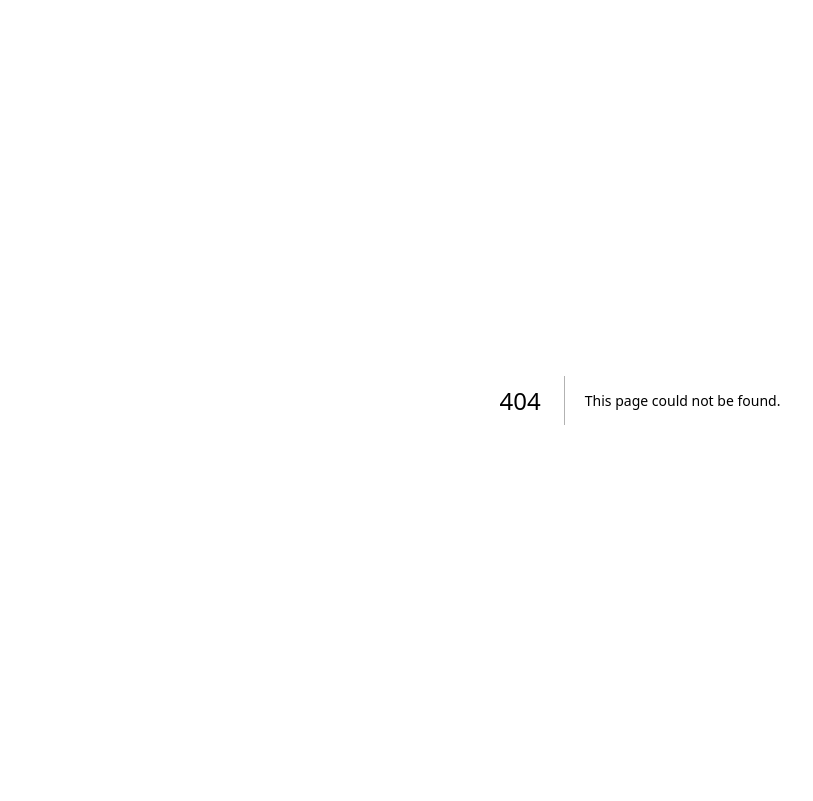
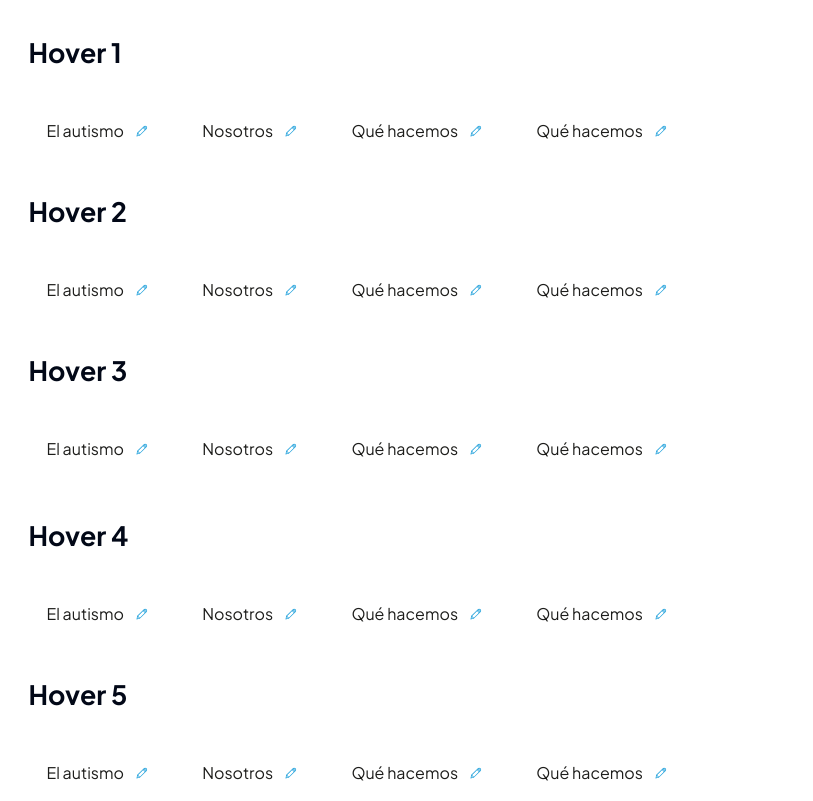
Before and after one commit to lanegrita/autismo_empleo, a Next.js app: page /playground/link in a window 1280 px wide. Before the commit this address had no page. Shown: the whole page, without its empty margins (0-813 px from the left). Built offline with nearby package versions, Linux system fonts and the light colour scheme.

Commit message:
Add AppLink component.

```diff
--- /dev/null
+++ b/app/components/ui/app-link/AppLink.module.css
@@ -0,0 +1,89 @@
+.container {
+  padding: var(--spacer-7) var(--spacer-8);
+  padding-top: cal(var(--spacer-7 - 1px));
+  display: flex;
+  flex-direction: column;
+  box-sizing: border-box;
+  border: 2px solid transparent;
+  border-radius: 24px;
+  transition: all 0.3s;
+  outline: none;
+  width: fit-content;
+}
+
+.content {
+  display: flex;
+  color: var(--color-text-1);
+  gap: var(--spacer-4);
+  align-items: center;
+}
+
+.title {
+  font-size: var(--text-para);
+}
+
+.icon svg {
+  width: 20px;
+  height: 20px;
+}
+.container.hover_1_container:hover,
+.container.hover_1_container:focus {
+  border: 2px solid var(--color-azul-ae);
+  border-radius: 24px;
+}
+
+.container.hover_1_container:hover,
+.container.hover_1_container:focus {
+  outline: none;
+  border: 2px solid var(--color-azul-ae);
+  border-radius: 24px;
+}
+
+.container.hover_2_container {
+  border-radius: 16px;
+}
+
+.container.hover_2_container:hover,
+.container.hover_2_container:focus {
+  outline: none;
+  border: 2px solid var(--color-azul-ae);
+  border-radius: 16px;
+}
+.container.hover_3_container {
+  border-radius: 0;
+}
+
+.hover_3_container .line {
+  width: 0;
+  height: 2px;
+  background-color: var(--color-azul-ae);
+  transition: width 0.3s ease-in-out;
+  margin-top: 4px;
+}
+
+.container.hover_3_container:hover .line,
+.container.hover_3_container:focus .line {
+  outline: none;
+  width: 100%;
+}
+
+.container.hover_4_container {
+  border-radius: 0;
+}
+
+.container.hover_4_container:hover,
+.container.hover_4_container:focus {
+  outline: none;
+  border: 2px solid var(--color-azul-ae);
+}
+
+.container.hover_5_container {
+  border-radius: 0px 30px 0px 0px;
+}
+
+.container.hover_5_container:hover,
+.container.hover_5_container:focus {
+  outline: none;
+  border: 2px solid var(--color-azul-ae);
+  border-radius: 0px 30px 0px 0px;
+}
--- /dev/null
+++ b/app/components/ui/app-link/AppLink.tsx
@@ -0,0 +1,35 @@
+"use client";
+import Link from "next/link";
+import React from "react";
+import styles from "./AppLink.module.css";
+import { ReactSVG } from "react-svg";
+import { cn } from "@/lib/utils";
+
+interface AppLinkProps {
+  title: string;
+  hoverType: "hover-1" | "hover-2" | "hover-3" | "hover-4" | "hover-5";
+}
+
+const AppLink = ({ title, hoverType }: AppLinkProps) => {
+  return (
+    <Link
+      href="#"
+      className={cn(
+        styles.container,
+        hoverType === "hover-1" && styles.hover_1_container,
+        hoverType === "hover-2" && styles.hover_2_container,
+        hoverType === "hover-3" && styles.hover_3_container,
+        hoverType === "hover-4" && styles.hover_4_container,
+        hoverType === "hover-5" && styles.hover_5_container
+      )}
+    >
+      <div className={styles.content}>
+        <span className={styles.title}>{title}</span>
+        <ReactSVG src="/images/icons/pencil.svg" className={styles.icon} />
+      </div>
+      {hoverType === "hover-3" && <div className={styles.line}></div>}
+    </Link>
+  );
+};
+
+export default AppLink;
--- /dev/null
+++ b/app/playground/link/page.tsx
@@ -0,0 +1,46 @@
+import AppLink from "@/app/components/ui/app-link/AppLink";
+import React from "react";
+
+const page = () => {
+  return (
+    <div className="container mt-10 flex flex-col gap-10">
+      <h2 className="font-bold text-3xl">Hover 1</h2>
+      <div className="flex gap-4">
+        <AppLink title="El autismo" hoverType="hover-1" />
+        <AppLink title="Nosotros" hoverType="hover-1" />
+        <AppLink title="Qué hacemos" hoverType="hover-1" />
+        <AppLink title="Qué hacemos" hoverType="hover-1" />
+      </div>
+      <h2 className="font-bold text-3xl">Hover 2</h2>
+      <div className="flex gap-4">
+        <AppLink title="El autismo" hoverType="hover-2" />
+        <AppLink title="Nosotros" hoverType="hover-2" />
+        <AppLink title="Qué hacemos" hoverType="hover-2" />
+        <AppLink title="Qué hacemos" hoverType="hover-2" />
+      </div>
+      <h2 className="font-bold text-3xl">Hover 3</h2>
+      <div className="flex gap-4">
+        <AppLink title="El autismo" hoverType="hover-3" />
+        <AppLink title="Nosotros" hoverType="hover-3" />
+        <AppLink title="Qué hacemos" hoverType="hover-3" />
+        <AppLink title="Qué hacemos" hoverType="hover-3" />
+      </div>
+      <h2 className="font-bold text-3xl">Hover 4</h2>
+      <div className="flex gap-4">
+        <AppLink title="El autismo" hoverType="hover-4" />
+        <AppLink title="Nosotros" hoverType="hover-4" />
+        <AppLink title="Qué hacemos" hoverType="hover-4" />
+        <AppLink title="Qué hacemos" hoverType="hover-4" />
+      </div>
+      <h2 className="font-bold text-3xl">Hover 5</h2>
+      <div className="flex gap-4">
+        <AppLink title="El autismo" hoverType="hover-5" />
+        <AppLink title="Nosotros" hoverType="hover-5" />
+        <AppLink title="Qué hacemos" hoverType="hover-5" />
+        <AppLink title="Qué hacemos" hoverType="hover-5" />
+      </div>
+    </div>
+  );
+};
+
+export default page;
```
